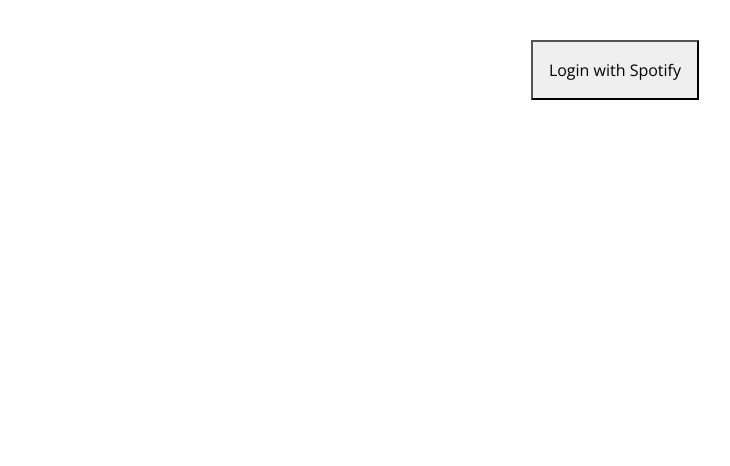
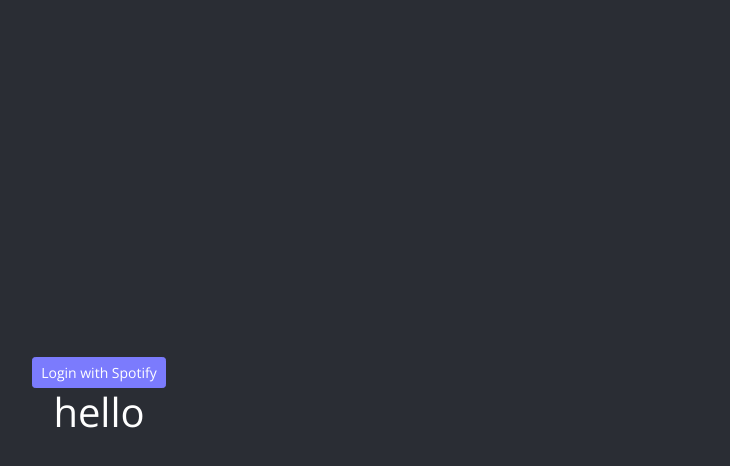
Before and after one commit to IGEN330-Overlap/Overlap, a React (Create React App) app in the folder frontend/: page / in a window 1280 px wide. Shown: the top 466 px of the page, without its empty margins (541-1271 px from the left). Built offline with nearby package versions, Linux system fonts and the light colour scheme.

Commit message:
Added Landing page component

```diff
--- a/frontend/src/App.js
+++ b/frontend/src/App.js
@@ -1,6 +1,6 @@
 import React from "react";
 import './App.css';
-import HomePage from './HomePage/HomePage';
+import LandingPage from './LandingPage/LandingPage';
 import AuthorizedPage from './AuthorizedPage/AuthorizedPage';
 import { Route, Switch } from 'react-router-dom';
 
@@ -28,7 +28,7 @@ function App() {
     <div className="App">
       <Switch>
         {/* Route for root */}
-        <Route path='/' render={() => <HomePage loggedIn={loggedIn} accessToken={params.access_token} />} exact={true} />
+        <Route path='/' render={() => <LandingPage accessToken={params.access_token} />} exact={true} />
         {/* Router for authorized reroute from backend authorization */}
         <Route path='/authorized' render={() => <AuthorizedPage loggedIn={loggedIn} accessToken={params.access_token} />} exact={true} />
       </Switch>
--- a/frontend/src/HomePage/HomePage.js
+++ /dev/null
@@ -1,15 +0,0 @@
-import './HomePage.css';
-import LoginButton from '../LoginButton/LoginButton';
-
-//Home page component
-//Takes loggedIn boolean as a prop
-const HomePage = (props) => {
-    return (
-        <div>
-            {/* LoginButton is active when not logged in */}
-            <LoginButton active={!props.loggedIn} />
-        </div>
-    );
-}
-
-export default HomePage;
--- /dev/null
+++ b/frontend/src/LandingPage/LandingPage.css
@@ -0,0 +1,18 @@
+/* CSS variables */
+@import url(../variables.css);
+
+.landing-root {
+    width: auto;
+    height: 100vh;
+    background-color: var(--primary-color-main);
+}
+
+.landing-root .login-button {
+    background-color: var(--blue-color-main);
+    border-color: var(--blue-color-main);
+    color: white;
+}
+
+.white {
+    color: white;
+}
--- /dev/null
+++ b/frontend/src/LandingPage/LandingPage.js
@@ -0,0 +1,18 @@
+import './LandingPage.css';
+
+//Home page component
+//Takes loggedIn boolean as a prop
+const LandingPage = (props) => {
+    return (
+        <div className="landing-root d-flex flex-column justify-content-center align-items-center">
+            <a href="http://localhost:8888/" className="btn btn-sm login-button">
+                Login with Spotify
+            </a>
+            <h1 className="white">
+                hello
+            </h1>
+        </div>
+    );
+}
+
+export default LandingPage;
--- a/frontend/src/LoginButton/LoginButton.css
+++ /dev/null
@@ -1,7 +0,0 @@
-.button {
-    margin: 32px;
-    padding: 16px;
-    position: absolute;
-    right: 8px;
-    top: 8px;
-}
--- a/frontend/src/LoginButton/LoginButton.js
+++ /dev/null
@@ -1,16 +0,0 @@
-import './LoginButton.css';
-
-//Takes active boolean as a prop
-const LoginButton = (props) => {
-    return (
-        <>{props.active && <a href="http://localhost:8888/">
-            <button className="button">
-                Login with Spotify
-            </button>
-        </a>}
-
-        </>
-    );
-}
-
-export default LoginButton;
```
Also changed, not shown: frontend/src/HomePage/HomePage.css (deleted).
